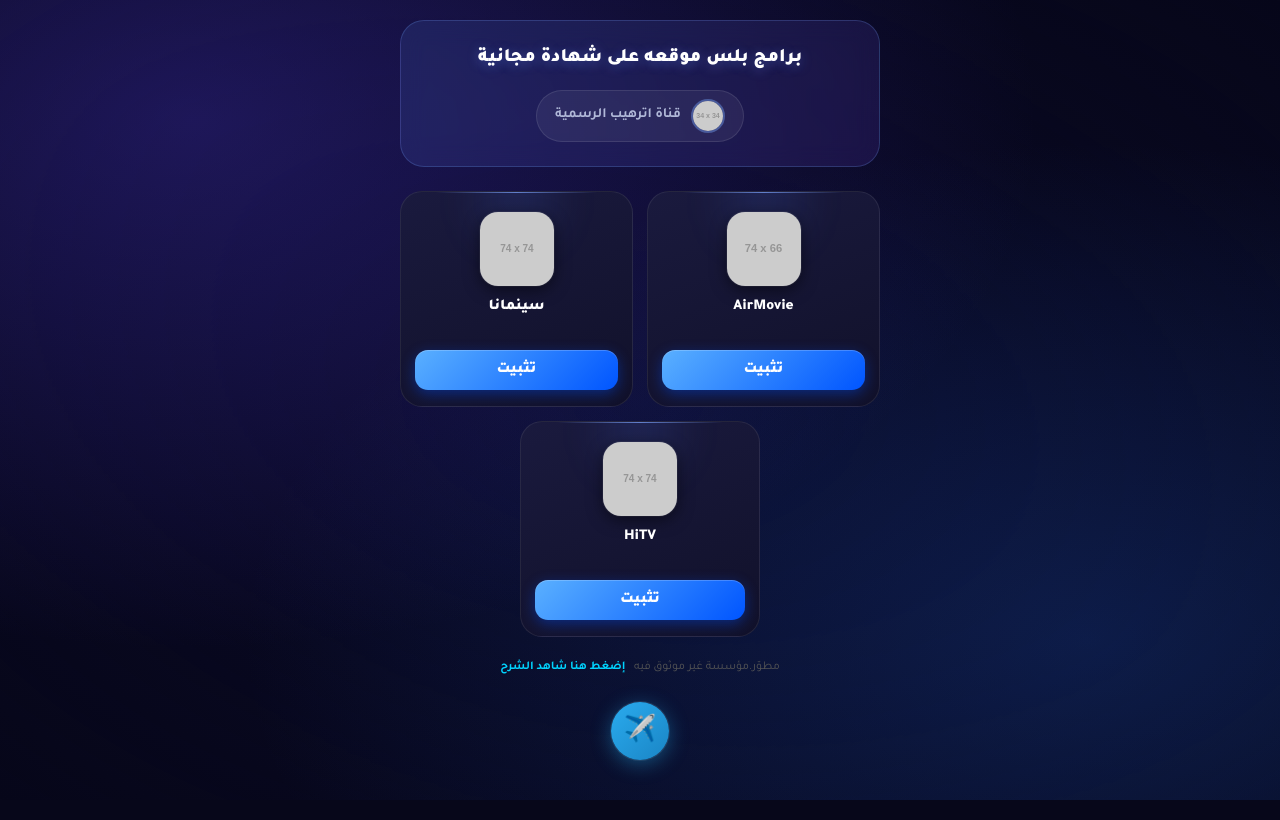
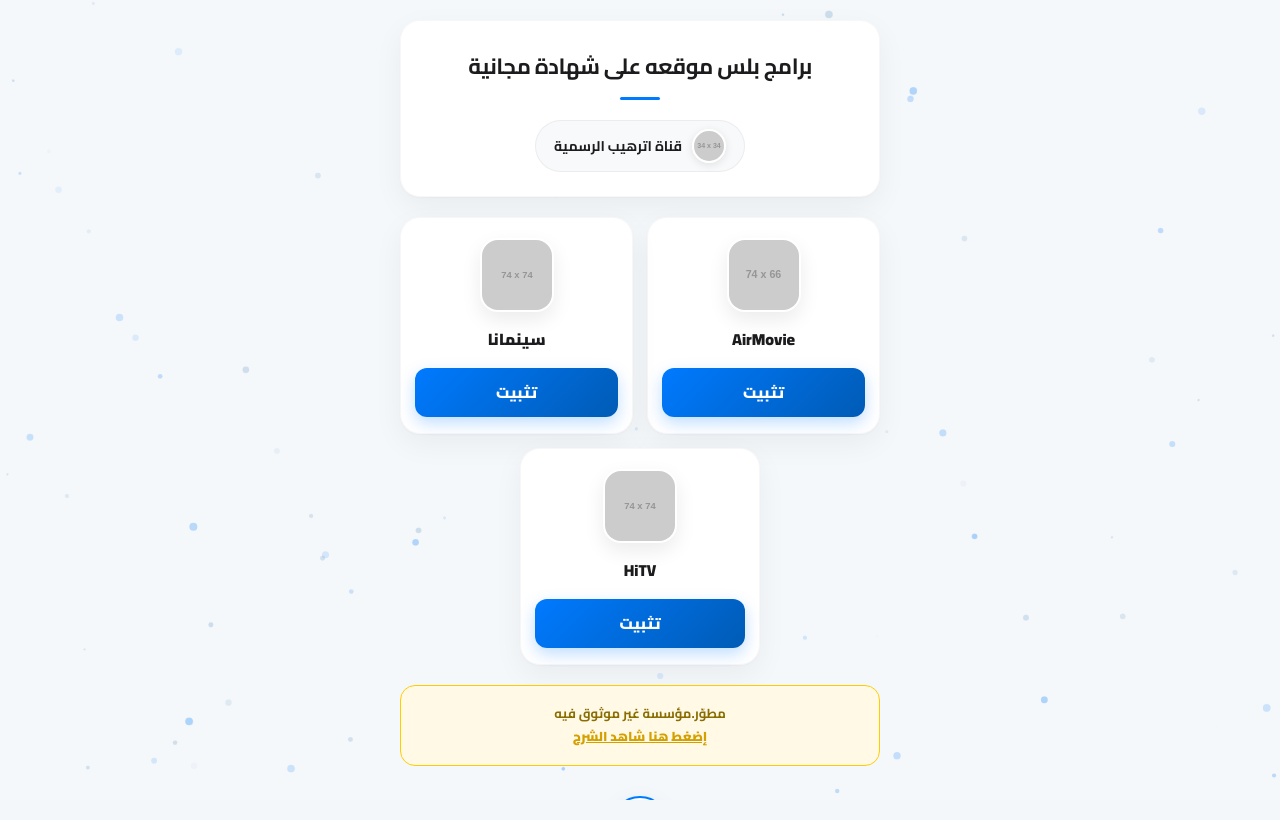
Before and after one commit to ikira18/apptest, a plain HTML site: page index.html in a window 1280 px wide. Drawn offline with Linux system fonts and the light colour scheme; placeholder pictures from the web are drawn by us.

Commit message:
index.html

```diff
--- a/index.html
+++ b/index.html
@@ -2,69 +2,110 @@
 <html lang="ar" dir="rtl">
 <head>
   <meta charset="UTF-8">
-  <meta name="viewport" content="width=device-width, initial-scale=1.0">
+  <meta name="viewport" content="width=device-width, initial-scale=1.0, maximum-scale=1.0, user-scalable=no">
   <title>برامج بلس - كيرا</title>
-  <link href="https://fonts.googleapis.com/css2?family=Tajawal:wght@400;700;900&display=swap" rel="stylesheet">
+
+  <link href="https://fonts.googleapis.com/css2?family=Cairo:wght@400;700;900&display=swap" rel="stylesheet">
+
   <style>
-    * { margin: 0; padding: 0; box-sizing: border-box; }
+    /* تعريف خط STC */
+    @font-face {
+      font-family: 'STC';
+      src: local('STC Bold'), local('STC-Bold');
+      font-weight: 700;
+    }
+
+    :root {
+      --primary-color: #007aff;
+      --secondary-color: #005bb5;
+      --bg-light: #f4f7f9;
+      --card-bg: #ffffff;
+      --text-dark: #1c1c1e;
+      --text-muted: #636366;
+      --note-bg: #fff9e6;
+      --note-border: #ffcc00;
+      --note-text: #8a6d00;
+    }
+
+    * {
+      box-sizing: border-box;
+      margin: 0;
+      padding: 0;
+      -webkit-tap-highlight-color: transparent;
+      -webkit-touch-callout: none;
+    }
+
+    html, body {
+      width: 100%;
+      height: 100%;
+      overflow-x: hidden;
+      overflow-y: auto;
+      overscroll-behavior: contain;
+    }
 
     body {
-      font-family: 'Tajawal', Arial, sans-serif;
-      background: #07071a;
-      min-height: 100vh;
-      padding: 20px 15px 60px;
-      overflow-x: hidden;
+      font-family: 'STC', 'Cairo', sans-serif;
+      font-weight: 700;
+      background: var(--bg-light);
+      color: var(--text-dark);
+      min-height: 100dvh;
+      position: relative;
+      padding: 20px 15px 80px;
+      scroll-behavior: smooth;
+      -webkit-overflow-scrolling: touch;
     }
 
-    /* خلفية نجوم */
-    body::before {
-      content: '';
+    /* ===== CANVAS BACKGROUND ===== */
+    canvas {
       position: fixed;
-      inset: 0;
-      background:
-        radial-gradient(ellipse at 15% 15%, rgba(72,52,200,0.35) 0%, transparent 55%),
-        radial-gradient(ellipse at 85% 80%, rgba(30,90,200,0.25) 0%, transparent 55%),
-        radial-gradient(ellipse at 50% 50%, rgba(10,10,40,0.9) 0%, transparent 100%);
+      top: 0; left: 0;
+      width: 100%; height: 100%;
+      z-index: 0;
       pointer-events: none;
-      z-index: 0;
     }
 
     .page-wrap {
       position: relative;
-      z-index: 1;
+      z-index: 10;
       max-width: 480px;
       margin: 0 auto;
+      display: flex;
+      flex-direction: column;
+      gap: 20px;
     }
 
-    /* ═══════════════ هيدر ═══════════════ */
-    .header {
-      background: linear-gradient(135deg,
-        rgba(90,150,255,0.13),
-        rgba(130,80,255,0.13));
-      border: 1px solid rgba(120,170,255,0.22);
-      border-radius: 24px;
+    /* ===== HEADER CARD ===== */
+    .header-card {
+      background: var(--card-bg);
+      border-radius: 20px;
       padding: 24px 20px;
       text-align: center;
-      margin-bottom: 24px;
-      backdrop-filter: blur(12px);
-      animation: fadeDown 0.6s ease both;
+      box-shadow: 0 10px 30px rgba(0, 0, 0, 0.05), 0 1px 3px rgba(0, 0, 0, 0.03);
+      border: 1px solid rgba(0,0,0,0.03);
+      animation: cardAppear 0.6s cubic-bezier(0.2, 0.8, 0.2, 1) both;
     }
 
-    .header h1 {
-      color: #fff;
-      font-size: 19px;
-      font-weight: 900;
-      line-height: 1.5;
-      margin-bottom: 16px;
-      text-shadow: 0 2px 12px rgba(100,140,255,0.4);
+    .header-card h1 {
+      color: var(--text-dark);
+      font-size: clamp(18px, 5vw, 22px);
+      margin-bottom: 6px;
+      letter-spacing: -0.5px;
+    }
+
+    .subtitle-line {
+      width: 40px;
+      height: 3px;
+      background: var(--primary-color);
+      border-radius: 2px;
+      margin: 10px auto 20px;
     }
 
     .channel-row {
       display: inline-flex;
       align-items: center;
       gap: 10px;
-      background: rgba(255,255,255,0.06);
-      border: 1px solid rgba(255,255,255,0.1);
+      background: #f8f9fa;
+      border: 1px solid rgba(0,0,0,0.05);
       border-radius: 50px;
       padding: 8px 18px;
     }
@@ -74,24 +115,23 @@
       height: 34px;
       border-radius: 50%;
       object-fit: cover;
-      border: 2px solid rgba(120,170,255,0.4);
+      border: 2px solid #fff;
+      box-shadow: 0 2px 8px rgba(0,0,0,0.1);
     }
 
     .channel-name {
-      color: #b0b8d8;
+      color: var(--text-dark);
       font-size: 14px;
       font-weight: 700;
     }
 
-    /* ═══════════════ شبكة التطبيقات ═══════════════ */
+    /* ===== APPS GRID ===== */
     .apps-grid {
       display: grid;
       grid-template-columns: 1fr 1fr;
       gap: 14px;
-      margin-bottom: 20px;
     }
 
-    /* إذا كان عدد التطبيقات فردي، الكارد الأخير يأخذ العرض الكامل */
     .app-card:last-child:nth-child(odd) {
       grid-column: 1 / -1;
       max-width: 50%;
@@ -99,228 +139,248 @@
       width: 100%;
     }
 
-    /* ═══════════════ كارد ═══════════════ */
     .app-card {
-      background: linear-gradient(160deg, #1a1a3e 0%, #11112a 100%);
-      border: 1px solid rgba(255,255,255,0.08);
-      border-radius: 22px;
+      background: var(--card-bg);
+      border-radius: 20px;
       padding: 20px 14px 16px;
       text-align: center;
-      position: relative;
-      overflow: hidden;
-      animation: fadeUp 0.5s ease both;
+      box-shadow: 0 10px 30px rgba(0, 0, 0, 0.05), 0 1px 3px rgba(0, 0, 0, 0.03);
+      border: 1px solid rgba(0,0,0,0.03);
+      animation: cardAppear 0.6s cubic-bezier(0.2, 0.8, 0.2, 1) both;
+      display: flex;
+      flex-direction: column;
+      align-items: center;
     }
 
     .app-card:nth-child(1) { animation-delay: 0.1s; }
     .app-card:nth-child(2) { animation-delay: 0.2s; }
     .app-card:nth-child(3) { animation-delay: 0.3s; }
-    .app-card:nth-child(4) { animation-delay: 0.4s; }
 
-    .app-card::before {
-      content: '';
-      position: absolute;
-      top: 0; left: 15%; right: 15%;
-      height: 1px;
-      background: linear-gradient(90deg,
-        transparent,
-        rgba(130,170,255,0.7),
-        transparent);
-    }
-
-    /* توهج خلف الكارد */
-    .app-card::after {
-      content: '';
-      position: absolute;
-      top: -30px; left: 50%;
-      transform: translateX(-50%);
-      width: 80px;
-      height: 80px;
-      border-radius: 50%;
-      background: rgba(80,120,255,0.12);
-      filter: blur(20px);
-      pointer-events: none;
+    @keyframes cardAppear {
+      from { opacity: 0; transform: translateY(30px) scale(0.98); }
+      to   { opacity: 1; transform: translateY(0) scale(1); }
     }
 
     .app-icon {
       width: 74px;
       height: 74px;
+      margin: 0 auto 12px;
       border-radius: 18px;
-      margin: 0 auto 12px;
+      box-shadow: 0 8px 20px rgba(0, 0, 0, 0.08);
+      overflow: hidden;
+      background: #fff;
+      border: 2px solid #fff;
+    }
+
+    .app-icon img {
+      width: 100%;
+      height: 100%;
+      object-fit: cover;
       display: block;
-      object-fit: cover;
-      box-shadow:
-        0 4px 16px rgba(0,0,0,0.5),
-        0 0 0 1px rgba(255,255,255,0.08);
-      position: relative;
-      z-index: 1;
     }
 
     .app-name {
-      color: #ffffff;
-      font-size: 15px;
-      font-weight: 800;
-      margin-bottom: 6px;
-      position: relative;
-      z-index: 1;
-    }
-
-    .app-note {
-      color: #00d4ff;
-      font-size: 11px;
-      line-height: 1.5;
+      color: var(--text-dark);
+      font-size: 16px;
+      font-weight: 900;
       margin-bottom: 14px;
-      min-height: 14px;
-      position: relative;
-      z-index: 1;
     }
 
     .install-btn {
-      display: block;
-      background: linear-gradient(135deg, #5ab0ff 0%, #0055ff 100%);
+      display: flex;
+      align-items: center;
+      justify-content: center;
+      width: 100%;
+      background: linear-gradient(135deg, var(--primary-color), var(--secondary-color));
       color: #fff;
-      padding: 11px 8px;
-      border-radius: 13px;
+      padding: 10px 8px;
+      border-radius: 12px;
       text-decoration: none;
       font-size: 15px;
-      font-weight: 800;
-      letter-spacing: 0.3px;
-      box-shadow:
-        0 4px 14px rgba(0,80,255,0.4),
-        inset 0 1px 0 rgba(255,255,255,0.2);
-      transition: transform 0.15s, box-shadow 0.15s;
-      position: relative;
-      z-index: 1;
+      font-weight: 900;
+      box-shadow: 0 6px 16px rgba(0, 122, 255, 0.25);
+      transition: all 0.2s ease;
+      cursor: pointer;
+    }
+
+    .install-btn:hover {
+      box-shadow: 0 8px 24px rgba(0, 122, 255, 0.35);
+      transform: translateY(-2px);
     }
 
     .install-btn:active {
-      transform: scale(0.95);
-      box-shadow: 0 2px 8px rgba(0,80,255,0.3);
+      transform: scale(0.97);
     }
 
-    /* ═══════════════ فوتر ═══════════════ */
-    .footer {
+    /* ===== NOTE / FOOTER ===== */
+    .note-card {
+      padding: 16px;
+      background: var(--note-bg);
+      border: 1px solid var(--note-border);
+      border-radius: 15px;
+      font-size: 13px;
+      color: var(--note-text);
+      line-height: 1.8;
       text-align: center;
-      color: #555;
-      font-size: 12px;
-      margin: 8px 0 24px;
-      line-height: 1.8;
+      animation: cardAppear 0.6s cubic-bezier(0.2, 0.8, 0.2, 1) both;
+      animation-delay: 0.4s;
     }
 
-    .footer a {
-      color: #00d4ff;
-      text-decoration: none;
-      font-weight: 700;
+    .note-card a {
+      color: #d4a000;
+      text-decoration: underline;
+      font-weight: 900;
     }
 
-    /* ═══════════════ زر تيليجرام ═══════════════ */
+    /* ===== TELEGRAM BTN ===== */
     .telegram-wrap {
       display: flex;
       justify-content: center;
+      margin-top: 10px;
+      animation: cardAppear 0.6s cubic-bezier(0.2, 0.8, 0.2, 1) both;
+      animation-delay: 0.5s;
     }
 
     .telegram-btn {
       width: 58px;
       height: 58px;
-      background: linear-gradient(135deg, #2aabee, #1a85c5);
+      background: var(--card-bg);
+      border: 2px solid var(--primary-color);
+      color: var(--primary-color);
       border-radius: 50%;
       display: flex;
       align-items: center;
       justify-content: center;
       text-decoration: none;
       font-size: 26px;
-      box-shadow:
-        0 4px 20px rgba(34,158,217,0.45),
-        0 0 0 1px rgba(255,255,255,0.1);
-      transition: transform 0.2s, box-shadow 0.2s;
+      box-shadow: 0 8px 20px rgba(0, 122, 255, 0.15);
+      transition: all 0.2s ease;
+    }
+
+    .telegram-btn:hover {
+      background: rgba(0, 122, 255, 0.05);
+      transform: translateY(-2px);
     }
 
     .telegram-btn:active {
-      transform: scale(0.9);
-      box-shadow: 0 2px 10px rgba(34,158,217,0.3);
+      transform: scale(0.95);
     }
 
-    /* ═══════════════ أنيميشن ═══════════════ */
-    @keyframes fadeDown {
-      from { opacity: 0; transform: translateY(-20px); }
-      to   { opacity: 1; transform: translateY(0); }
-    }
-
-    @keyframes fadeUp {
-      from { opacity: 0; transform: translateY(20px); }
-      to   { opacity: 1; transform: translateY(0); }
-    }
   </style>
 </head>
 <body>
+
+  <canvas id="bg"></canvas>
+
   <div class="page-wrap">
 
-  <!-- ══════════ هيدر ══════════ -->
-  <div class="header">
+    <div class="header-card">
       <h1>برامج بلس موقعه على شهادة مجانية</h1>
+      <div class="subtitle-line"></div>
       <div class="channel-row">
-      <!-- غيّر src لأيقونة قناتك -->
-      <img class="channel-avatar"
-           src="https://via.placeholder.com/34/ff6600/fff?text=A"
-           alt="avatar">
+        <img class="channel-avatar" src="https://via.placeholder.com/34/ff6600/fff?text=A" alt="avatar">
         <span class="channel-name">قناة اترهيب الرسمية</span>
       </div>
     </div>
 
-  <!-- ══════════ التطبيقات ══════════ -->
     <div class="apps-grid">
 
-    <!-- ① AirMovie -->
       <div class="app-card">
-      <img class="app-icon"
-           src="https://via.placeholder.com/74/0066ff/fff?text=Air"
-           alt="AirMovie">
+        <div class="app-icon">
+          <img src="https://via.placeholder.com/74/0066ff/fff?text=Air" alt="AirMovie">
+        </div>
         <div class="app-name">AirMovie</div>
-      <div class="app-note"></div>
-      <a class="install-btn"
-         href="itms-services://?action=download-manifest&url=https://ikira18.github.io/apptest/manifest-airmovie.plist">
+        <a class="install-btn" href="itms-services://?action=download-manifest&url=https://ikira18.github.io/apptest/manifest-airmovie.plist">
           تثبيت
         </a>
       </div>
 
-    <!-- ② سينمانا -->
       <div class="app-card">
-      <img class="app-icon"
-           src="https://via.placeholder.com/74/cc0000/fff?text=C"
-           alt="Cinema">
+        <div class="app-icon">
+          <img src="https://via.placeholder.com/74/cc0000/fff?text=C" alt="Cinema">
+        </div>
         <div class="app-name">سينمانا</div>
-      <div class="app-note"></div>
-      <a class="install-btn"
-         href="itms-services://?action=download-manifest&url=https://ikira18.github.io/apptest/manifest-cinema.plist">
+        <a class="install-btn" href="itms-services://?action=download-manifest&url=https://ikira18.github.io/apptest/manifest-cinema.plist">
           تثبيت
         </a>
       </div>
 
-    <!-- ③ HiTV -->
       <div class="app-card">
-      <img class="app-icon"
-           src="https://via.placeholder.com/74/ff6600/fff?text=Hi"
-           alt="HiTV">
+        <div class="app-icon">
+          <img src="https://via.placeholder.com/74/ff6600/fff?text=Hi" alt="HiTV">
+        </div>
         <div class="app-name">HiTV</div>
-      <div class="app-note"></div>
-      <a class="install-btn"
-         href="itms-services://?action=download-manifest&url=https://ikira18.github.io/apptest/manifest-hitv.plist">
+        <a class="install-btn" href="itms-services://?action=download-manifest&url=https://ikira18.github.io/apptest/manifest-hitv.plist">
           تثبيت
         </a>
       </div>
 
     </div>
 
-  <!-- ══════════ فوتر ══════════ -->
-  <div class="footer">
-    مطوّر.مؤسسة غير موثوق فيه &nbsp;
-    <a href="https://t.me/YOUR_CHANNEL">إضغط هنا شاهد الشرح</a>
+    <div class="note-card">
+      مطوّر.مؤسسة غير موثوق فيه <br>
+      <a href="https://t.me/ikiraplus2" target="_blank">إضغط هنا شاهد الشرح</a>
     </div>
 
-  <!-- ══════════ تيليجرام ══════════ -->
     <div class="telegram-wrap">
-    <a class="telegram-btn" href="https://t.me/YOUR_CHANNEL">✈️</a>
+      <a class="telegram-btn" href="https://t.me/ikira18" target="_blank">✈️</a>
     </div>
 
   </div>
+
+  <script>
+    /* ===== CANVAS LIGHT PARTICLES ===== */
+    const canvas = document.getElementById('bg');
+    const ctx = canvas.getContext('2d');
+    let W, H, particles = [];
+
+    function resize() {
+      W = canvas.width  = window.innerWidth;
+      H = canvas.height = window.innerHeight;
+    }
+    resize();
+    window.addEventListener('resize', () => { resize(); init(); });
+
+    class Particle {
+      constructor() { this.reset(); }
+      reset() {
+        this.x = Math.random() * W;
+        this.y = Math.random() * H;
+        this.size = Math.random() * 3 + 1;
+        this.speedX = (Math.random() - 0.5) * 0.5;
+        this.speedY = (Math.random() - 0.5) * 0.5;
+        this.life = Math.random();
+        this.maxLife = Math.random() * 0.01 + 0.005;
+        this.color = Math.random() > 0.5
+          ? `rgba(0, 122, 255, ${Math.random() * 0.1 + 0.05})`
+          : `rgba(100, 150, 200, ${Math.random() * 0.1 + 0.05})`;
+      }
+      update() {
+        this.x += this.speedX;
+        this.y += this.speedY;
+        this.life -= this.maxLife;
+        if (this.life <= 0 || this.x > W || this.x < 0 || this.y > H || this.y < 0) this.reset();
+      }
+      draw() {
+        ctx.beginPath();
+        ctx.arc(this.x, this.y, this.size, 0, Math.PI * 2);
+        ctx.fillStyle = this.color;
+        ctx.fill();
+      }
+    }
+
+    function init() {
+      particles = Array.from({length: 80}, () => new Particle());
+    }
+    init();
+
+    function draw() {
+      ctx.fillStyle = 'rgba(244, 247, 249, 0.4)';
+      ctx.fillRect(0, 0, W, H);
+      particles.forEach(p => { p.update(); p.draw(); });
+      requestAnimationFrame(draw);
+    }
+    draw();
+  </script>
 </body>
 </html>
```
Lines whose indentation alone changed are shown as unchanged.
